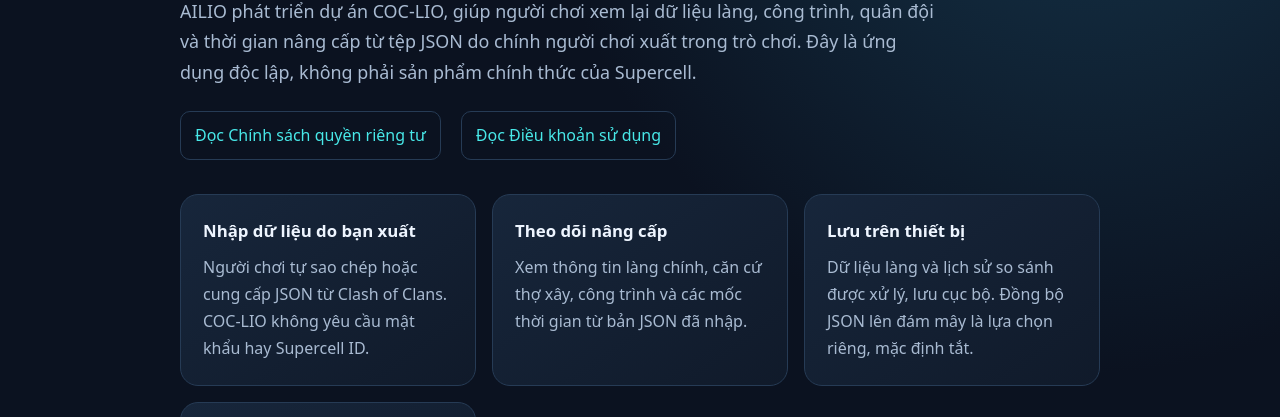
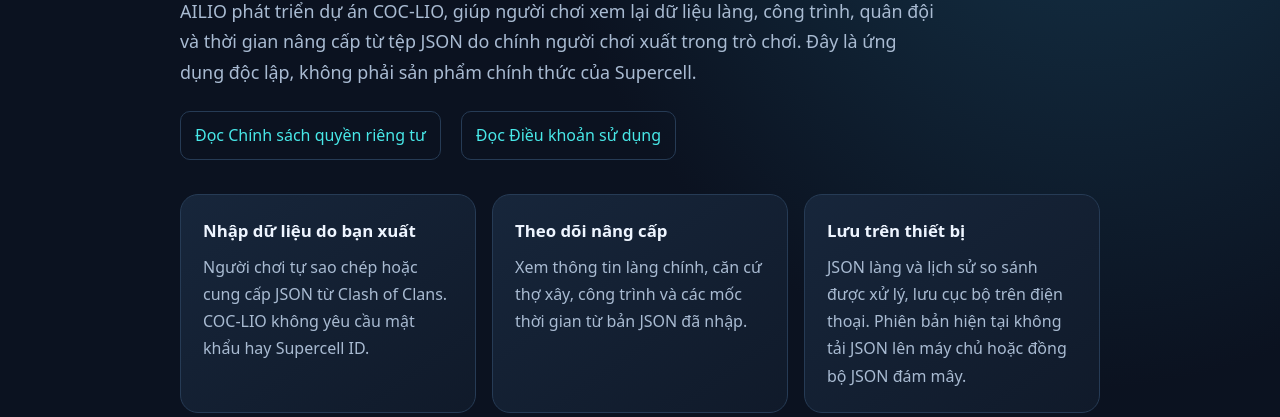
Before and after one commit to HUY-HOA/COC-LIO, a plain HTML site: page website/index.html in a window 1280 px wide. Shown: the part 331-748 px from the top of the page. Drawn offline with Linux system fonts and the light colour scheme.

Commit message:
Clarify that village JSON remains on device

```diff
--- a/website/index.html
+++ b/website/index.html
@@ -31,7 +31,7 @@
     <section class="grid" aria-label="Chức năng">
       <article class="card"><h2>Nhập dữ liệu do bạn xuất</h2><p>Người chơi tự sao chép hoặc cung cấp JSON từ Clash of Clans. COC-LIO không yêu cầu mật khẩu hay Supercell ID.</p></article>
       <article class="card"><h2>Theo dõi nâng cấp</h2><p>Xem thông tin làng chính, căn cứ thợ xây, công trình và các mốc thời gian từ bản JSON đã nhập.</p></article>
-      <article class="card"><h2>Lưu trên thiết bị</h2><p>Dữ liệu làng và lịch sử so sánh được xử lý, lưu cục bộ. Đồng bộ JSON lên đám mây là lựa chọn riêng, mặc định tắt.</p></article>
+      <article class="card"><h2>Lưu trên thiết bị</h2><p>JSON làng và lịch sử so sánh được xử lý, lưu cục bộ trên điện thoại. Phiên bản hiện tại không tải JSON lên máy chủ hoặc đồng bộ JSON đám mây.</p></article>
       <article class="card"><h2>Đăng nhập Google tùy chọn</h2><p>Đăng nhập giúp sử dụng hồ sơ tài khoản và các tính năng trực tuyến. Dữ liệu tài khoản cần thiết chỉ được đồng bộ sau khi bạn xác nhận.</p></article>
     </section>
     <div class="note">COC-LIO không liên kết, không được tài trợ và không được Supercell chứng thực. Clash of Clans, tên gọi và tài sản trong trò chơi thuộc về chủ sở hữu tương ứng.</div>
```
